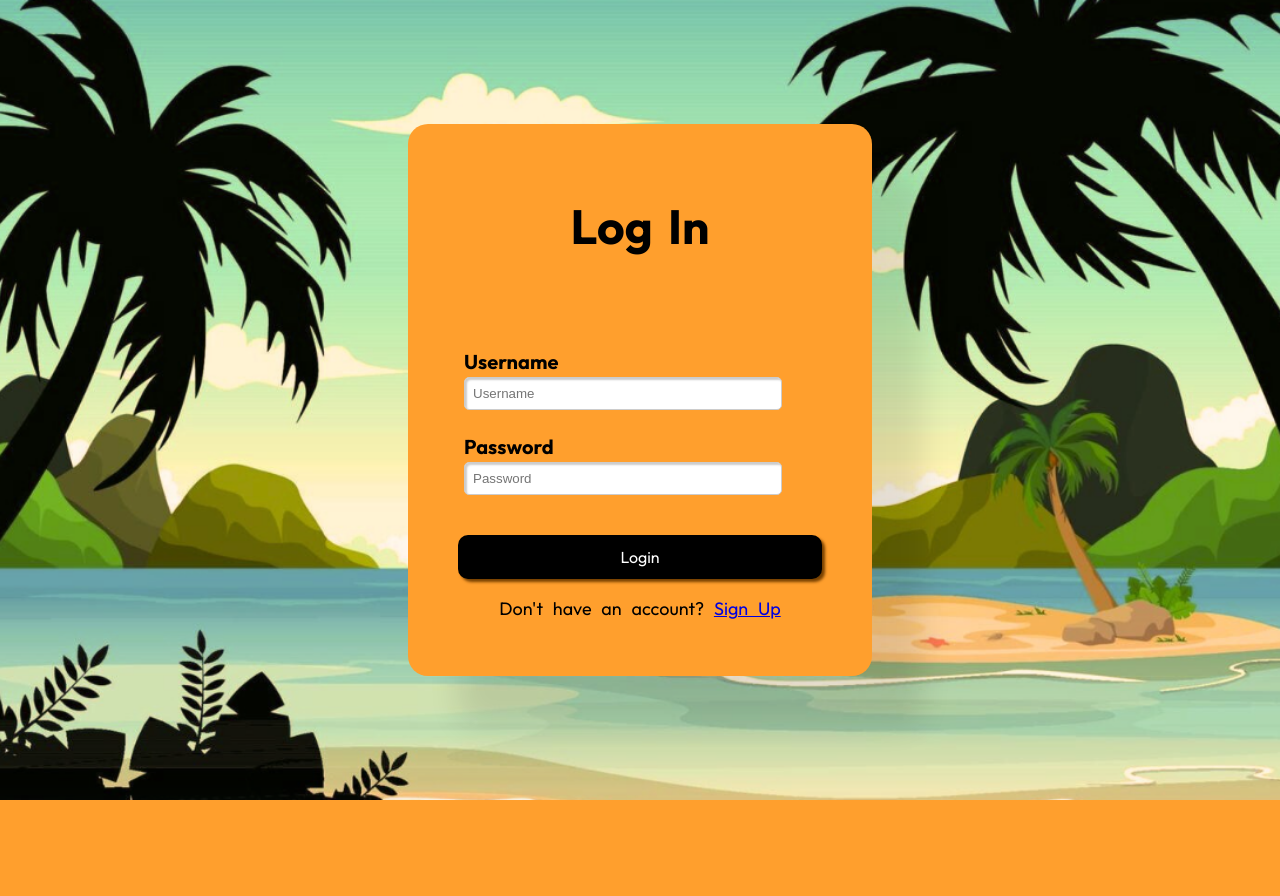
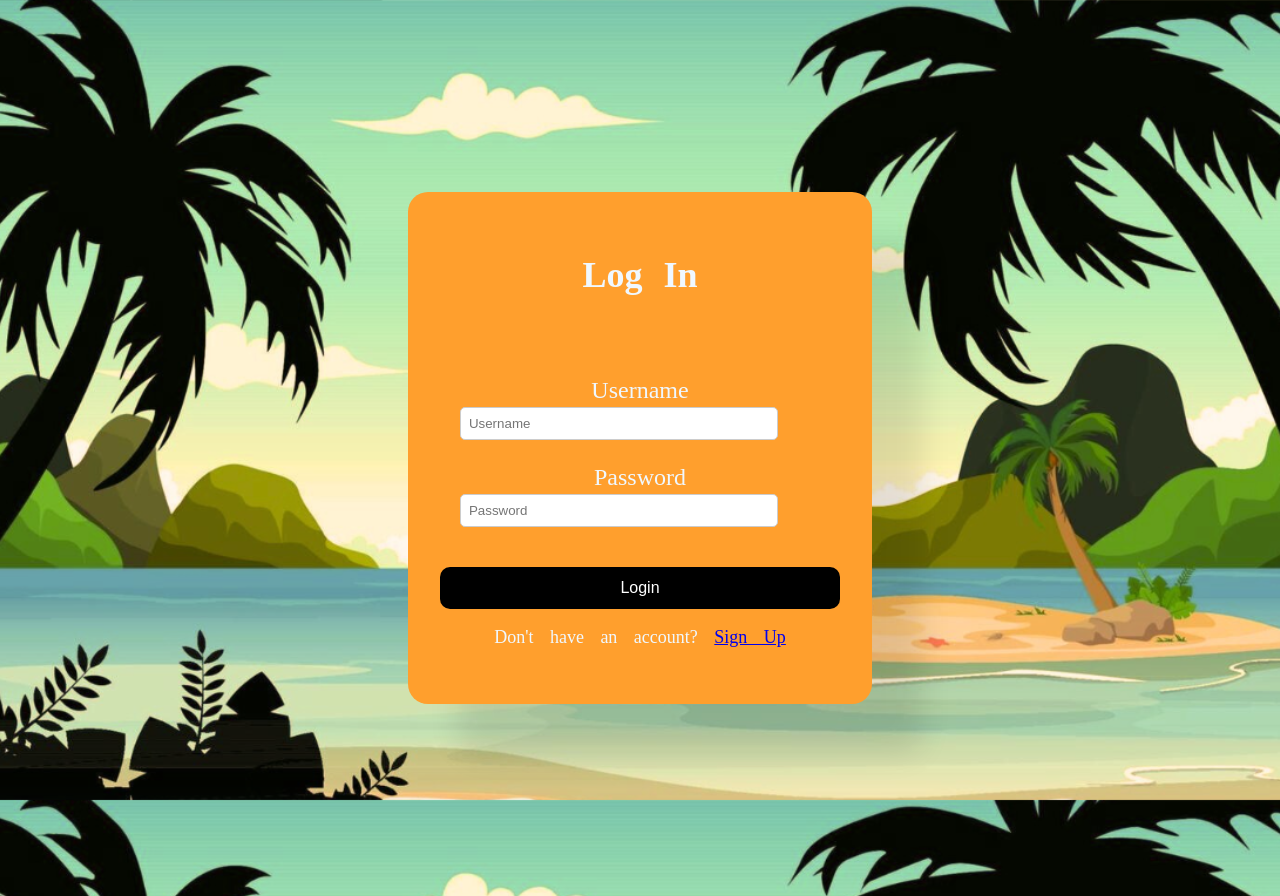
Before and after one commit to The-Cliff-Face/ManagerOfContacts, a PHP site: page /login.html in a window 1280 px wide. Before the commit the page ends 800 px from the top, so only its background shows below. Run offline with PHP 8.4, Linux system fonts and the light colour scheme.

Commit message:
Add files via upload
Made styling for the post-login page

```diff
--- a/styles.css
+++ b/styles.css
@@ -1,214 +1,145 @@
-html,
-body {
-    height: 100%
-}
-
-body {
+body
+{
     /* The URL is relative to the CSS file location */
     background-image: url('images/beach.png');
-    background-size: cover;
-    /* This will scale the image to cover the entire background */
-    background-repeat: no-repeat;
-    /* This prevents the image from repeating */
-    background-attachment: fixed;
-    /* This makes the background fixed in place */
-    background-position: center;
-    /* This centers the background image */
+    background-size: cover; /* This will scale the image to cover the entire background */
+    background-repeat: no-repeat; /* This prevents the image from repeating */
+    background-attachment: fixed; /* This makes the background fixed in place */
+    background-position: center; /* This centers the background image */
     margin: 0;
 
-    font-family: "Outfit";
     font-size: 1.5rem;
-    word-spacing: 0.25em;
+    word-spacing: 0.5em;
     color: rgb(0, 0, 0);
     text-align: center;
+    padding: 15%
 
 }
 
-h2 {
-    font-size: 3rem;
+
+.form-container
+{
+    justify-content: center;
+    display:flex;
+    align-items: center;
+    width:100%;
 }
 
-a:link {
-    color: #0000E0;
+.form-group
+{
+    margin-bottom: 1.5rem;
+
 }
 
-a:visited {
-    color: #591D77;
-}
-
-a:hover {
-    color: red;
-}
-
-.form-container {
-    justify-content: center;
-    display: flex;
-    align-items: center;
-    width: 100%;
-    height: 100%;
-}
-
-label {
-    font-weight: bold;
-    font-size: 1.25rem;
-}
-
-.login-label {
-    text-align: left;
-    margin-inline-start: 24px;
-}
-
-.signup-label {
-    text-align: left;
-    margin-inline-start: 45px;
-}
-
-.name-label {
-    text-align: left;
-    margin-inline-start: 6px;
-}
-
-.form-group {
-    margin-bottom: 1.5rem;
-}
-
-.form-group-name {
-    display: flex;
-    columns: 2;
-    width: 80%;
-    margin-bottom: 1.5rem;
-}
-
-.form-group-name input {
-    width: 85%;
-    padding: 0.5rem;
-    border: 1px solid #ccc;
-    box-shadow: inset 2px 2px 2px #ccc;
-    border-radius: 5px;
-}
-
-.form-box {
+.form-box
+{
     background-color: #FF9F2D;
-    color: #000;
+    color:aliceblue;
     padding: 2rem;
     border-radius: 20px;
-    box-shadow: 50px 50px 30px rgba(0, 0, 0, 0.1);
+    box-shadow: 50px 50px 30px  rgba(0,0,0,0.1);
     width: 400px;
     text-align: center;
 
 }
 
-.form-box button{
-    text-align: center;
-    padding: 5px 25px;
-    background: #000000;
-    border: none;
-    border-radius: 10px;
-    color: rgb(255, 255, 255);
-    font-family: "Outfit";
-    text-decoration: none;
-    width: 35%;
-    font-size: 1.5rem;
-    box-shadow: 3px 3px 3px #784100;
-}
-
-.form-box button:hover {
-    background-color: #ccc;
-    color: #000;
-}
-
-.form-group input {
+.form-group input
+{
     width: 75%;
     padding: 0.5rem;
     border: 1px solid #ccc;
-    box-shadow: inset 2px 2px 2px #ccc;
     border-radius: 5px;
 }
-
-.form-group img {
+.form-group img
+{
     margin-left: 0.01rem;
     height: 1.5rem;
     display: inline-block;
 }
-
-.form-group button {
+.form-group button
+{
     text-align: center;
     padding: 0.75rem;
     border: none;
     border-radius: 10px;
-    width: 91%;
-    margin-top: 1rem;
-    margin-bottom: 0;
+    width: 100%;
+    margin-top:1rem;
+    margin-bottom:0;
     font-size: 1rem;
     background: #000000;
     text-decoration: none;
     color: rgb(255, 255, 255);
-    box-shadow: 3px 3px 3px #784100;
 }
 
-.form-group button:hover {
-    background-color: #ccc;
-    color: #000;
+.form-group button:hover
+{
+    background-color: #555555;
 }
 
-#loginResult {
+#loginResult
+{
     border-radius: 10px;
     padding: 0.75rem;
-    width: 100%;
-    color: #004f56;
+    width:100%;
+    color:#004f56;
     font-size: 1rem;
     font-family: 'Outfit';
 }
 
-#submission-box.invalid {
+#submission-box.invalid
+{
     animation: wiggle .5s linear;
 }
 
-@keyframes wiggle {
-
-    5%,
-    41% {
+@keyframes wiggle
+{
+    5%, 41% {
         -webkit-transform: translateX(-10px);
     }
-
-    10%,
-    58% {
+    10%, 58% {
         -webkit-transform: translateX(15px);
     }
-
     65% {
         -webkit-transform: translateX(-5px);
     }
-
     22% {
         -webkit-transform: translateX(5px);
     }
-
-    0%,
-    100% {
+    0%, 100% {
         -webkit-transform: translateX(0);
     }
 }
 
-.wrapper {
-    color: rgb(0, 0, 0)
+
+.ctn
+{
+    padding: 5px 25px;
+    background: #000000;
+    border-radius: 15px;
+    color: rgb(255, 255, 255);
+    font-family: "Outfit";
+    text-decoration: none;
 }
+.wrapper
+{
+    color:rgb(0, 0, 0)
+}
+.username
+{
+    font-size:  25px;
 
-.username {
+}
+.password
+{
     font-size: 25px;
 
 }
-
-.password {
-    font-size: 25px;
-
-}
-
-.wrapper h4 {
+.wrapper h4
+{
     font-size: 3rem;
 }
-
-.login {
+.login
+{
 
     padding: 10px 20px;
     border-radius: 20px;
@@ -218,8 +149,7 @@ label {
     color: rgb(255, 255, 255);
 
 }
-
-.signup {
+.signup{
     padding: 10px 20px;
     border-radius: 20px;
     background: #000000;
@@ -228,7 +158,8 @@ label {
     color: rgb(255, 255, 255);
 }
 
-.navbar ul {
+.navbar ul
+{
     list-style-type: none;
     /*background-color: #000000;*/
     text-align: center;
@@ -236,30 +167,23 @@ label {
 
 }
 
-.navbar a {
+.navbar a
+{
     padding: 15px;
     text-decoration: none;
     text-align: center;
-    color: rgb(0, 0, 0)
-}
-
-.navbar a:hover {
-    /*should be in accented color*/
-    color: rgb(255, 255, 255)
-}
-
-.navbar li {
-    float: left;
+    color:rgb(0, 0, 0)
 
 }
 
-#github-mark {
-    width: 50px;
-    height: 50px;
+.navbar a:hover
+{
+    /*should be in accented color*/
+    color:rgb(255, 255, 255)
 }
 
-footer {
-    position: relative;
-    display: block;
-    top: -32%;
+.navbar li
+{
+    float:left;
+
 }
```
